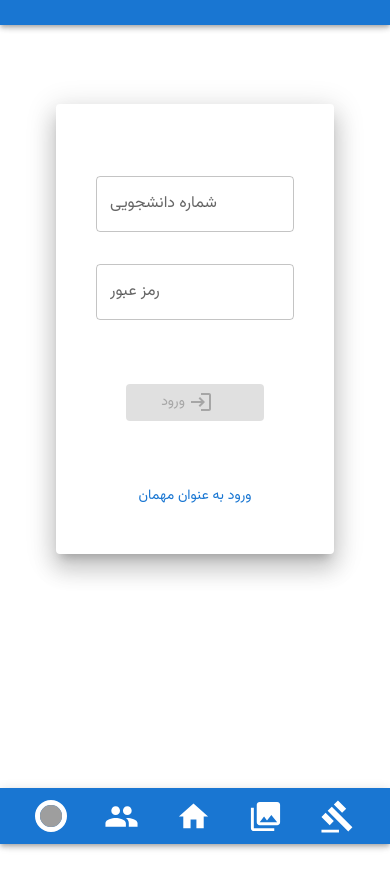
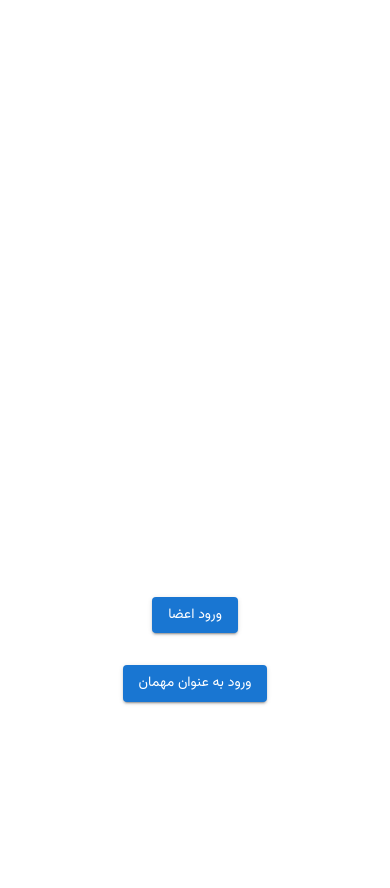
Before and after one commit to aut-graduation-97/Frontend, a Next.js app: page /Login in a window 390 px wide. Shown: the top 888 px of the page. Before the commit the page ends 844 px from the top, so only its background shows below. Built offline with nearby package versions, Linux system fonts and the light colour scheme; grey boxes are pictures that could not be loaded.

Commit message:
JSX: updated login page design

```diff
--- /dev/null
+++ b/components/Login/LoginFormDrawer.js
@@ -0,0 +1,104 @@
+import { Drawer } from '@mui/material';
+import TextField from '@mui/material/TextField';
+import LoadingButton from '@mui/lab/LoadingButton';
+import FormControl from '@mui/material/FormControl';
+import LoginIcon from '@mui/icons-material/Login';
+import Divider from '@mui/material/Divider';
+import Button from '@mui/material/Button';
+
+import { useState } from 'react';
+import { useRouter } from 'next/router';
+
+export default function LoginFormDrawer({ show, setShow }) {
+  const router = useRouter();
+
+  const [loading, setLoading] = useState(false);
+  const [formIsUntouched, setFromIsUntouched] = useState(true);
+
+  const [usernameInput, setUsernameInput] = useState('');
+  const [passwordInput, setPasswordInput] = useState('');
+
+  const [userNameIsValid, setUsernameIsValid] = useState(true);
+  const [passwordIsValid, setPasswordIsValid] = useState(true);
+
+  const usernameChangeHandler = (e) => {
+    setFromIsUntouched(false);
+    setUsernameInput(e.target.value);
+    if (e.target.value.length < 7) {
+      setUsernameIsValid(false);
+      setPasswordIsValid(false);
+      return;
+    }
+    setUsernameIsValid(true);
+  };
+
+  const passwordChangeHandler = (e) => {
+    setFromIsUntouched(false);
+    setPasswordInput(e.target.value);
+    if (e.target.value.length < 7) {
+      setPasswordIsValid(false);
+      return;
+    }
+    setPasswordIsValid(true);
+  };
+
+  const loginHandler = () => {
+    setLoading(true);
+    // TODO: login and redirect user
+    console.log(usernameInput, passwordInput);
+  };
+
+  const guestLoginHandler = () => {};
+
+  return (
+    <>
+      <Drawer anchor={'right'} open={show} onClose={() => setShow(false)}>
+        <FormControl
+          sx={{ mx: 5, py: 5, display: 'flex', alignItems: 'center' }}
+        >
+          <TextField
+            id="outlined-basic"
+            label="شماره دانشجویی"
+            type="username"
+            autoComplete="current-username"
+            onChange={usernameChangeHandler}
+            error={!userNameIsValid}
+            sx={{ my: 4, width: '100%' }}
+          />
+
+          <TextField
+            id="outlined-password-input"
+            label="رمز عبور"
+            type="password"
+            autoComplete="current-password"
+            onChange={passwordChangeHandler}
+            error={!passwordIsValid}
+            sx={{ mb: 4, width: '100%' }}
+          />
+
+          <LoadingButton
+            disabled={!(passwordIsValid && userNameIsValid) || formIsUntouched}
+            size="big"
+            onClick={loginHandler}
+            startIcon={<LoginIcon sx={{ mx: 1 }} />}
+            loading={loading}
+            loadingPosition="start"
+            variant="contained"
+            sx={{ my: 4, width: '70%' }}
+          >
+            ورود
+          </LoadingButton>
+          <Divider />
+          {/* TODO: change with actual link */}
+          <Button
+            variant="text"
+            sx={{ mt: 3 }}
+            onClick={(e) => router.push('/')}
+          >
+            ورود به عنوان مهمان
+          </Button>
+        </FormControl>
+      </Drawer>
+    </>
+  );
+}
--- a/components/Login/LoginFrom.js
+++ b/components/Login/LoginFrom.js
@@ -82,10 +82,7 @@ export default function LoginForm() {
         ورود
       </LoadingButton>
       <Divider />
-      {/* TODO: change with actual link */}
-      <Button variant="text" sx={{ mt: 3}} onClick={(e)=> router.push("/")}>
-        ورود به عنوان مهمان
-      </Button>
+
     </FormControl>
   );
 }
--- a/components/Timeline/TimelineAppBar.js
+++ b/components/SharedComponents/UI/TimelineAppBar.js
@@ -4,7 +4,7 @@ import HomeIcon from '@mui/icons-material/Home';
 import GavelIcon from '@mui/icons-material/Gavel';
 import CollectionsIcon from '@mui/icons-material/Collections';
 import PeopleIcon from '@mui/icons-material/People';
-import Avatar from '../SharedComponents/Elements/Avatar';
+import Avatar from '../Elements/Avatar';
 import { useRouter } from 'next/router';
 
 export default function TimelineAppBar() {
--- a/pages/Login.js
+++ b/pages/Login.js
@@ -1,19 +1,38 @@
-import Box from '@mui/material/Box';
-import LoginForm from '../components/Login/LoginFrom';
-import Paper from '@mui/material/Paper';
+import { Box, Button, useMediaQuery } from '@mui/material';
+import { useState } from 'react';
+import LoginFormDrawer from '../components/Login/LoginFormDrawer';
+
 export default function Login() {
+  const [showDrawer, setShowDrawer] = useState(false);
+  const phone = useMediaQuery('(max-width:600px)');
+
   return (
+    <>
+      <LoginFormDrawer show={showDrawer} setShow={setShowDrawer} />
       <Box
         sx={{
           display: 'flex',
-        justifyContent: 'center',
+          justifyContent: phone ? 'center' : 'space-between',
+          flexDirection: phone ? 'column' : 'row',
           alignItems: 'center',
+          height: '150vh',
+          width: '80vw',
+          m: 'auto',
           px: 5,
         }}
       >
-      <Paper elevation={15} sx={{ mt: 13, width: 400 }}>
-        <LoginForm />
-      </Paper>
+        <Button
+          sx={{ m: 4 }}
+          variant="contained"
+          onClick={() => setShowDrawer(true)}
+        >
+          ورود اعضا
+        </Button>
+        {/* TODO: change with actual link */}
+        <Button variant="contained" onClick={(e) => router.push('/')}>
+          ورود به عنوان مهمان
+        </Button>
       </Box>
+    </>
   );
 }
--- a/pages/Timeline.js
+++ b/pages/Timeline.js
@@ -5,12 +5,13 @@ import NewTweetModal from '../components/Timeline/NewTweet/NewTweetModal';
 import Sidebar from '../components/Timeline/Sidebar';
 import TweetList from '../components/SharedComponents/Tweets/TweetList';
 import { useMediaQuery } from '@mui/material';
-import TimelineAppBar from '../components/Timeline/TimelineAppBar';
+import TimelineAppBar from '../components/SharedComponents/UI/TimelineAppBar';
 
 export default function Timeline() {
   const tabletOrLower = useMediaQuery('(min-width:900px)');
 
   return tabletOrLower ? (
+    <>
       <Grid container spacing={2}>
         <Grid item xs={3}>
           <Sidebar />
@@ -20,6 +21,7 @@ export default function Timeline() {
           <NewTweetModal />
         </Grid>
       </Grid>
+    </>
   ) : (
     <>
       <TweetList />
--- a/pages/_app.js
+++ b/pages/_app.js
@@ -3,7 +3,7 @@ import createTheme from '@mui/material/styles/createTheme';
 import Container from '@mui/material/Container';
 import useMediaQuery from '@mui/material/useMediaQuery';
 import '../styles/globals.css';
-import TimelineAppBar from '../components/Timeline/TimelineAppBar';
+
 
 const theme = createTheme({
   typography: {
@@ -18,11 +18,10 @@ const theme = createTheme({
 });
 
 function MyApp({ Component, pageProps }) {
-  const notWide = useMediaQuery('(max-width:900px)');
+
   return (
     <ThemeProvider theme={theme}>
-      <Container maxWidth="md">
-        {notWide ? <TimelineAppBar /> : null}
+      <Container maxWidth="lg">
         <Component {...pageProps} />
       </Container>
     </ThemeProvider>
```
Lines whose indentation alone changed are shown as unchanged.
